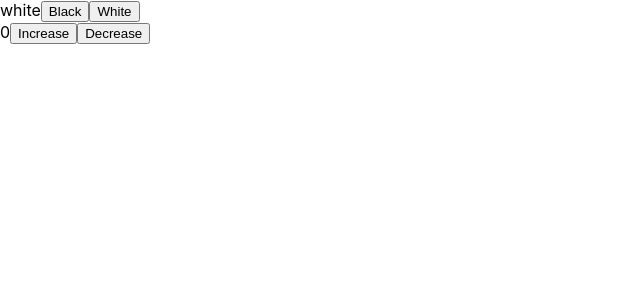
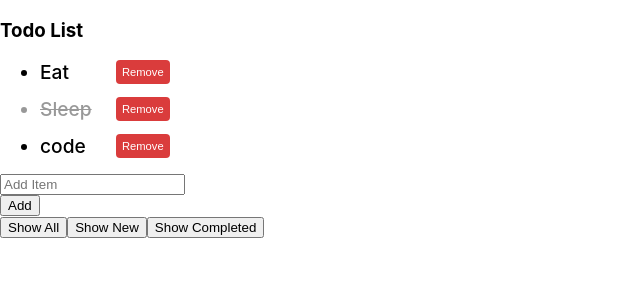
Before and after one commit to thinhpv01/Learn-reactjs, a React (Create React App) app: page / in a window 1280 px wide. Shown: the top 300 px of the page, without its empty margins (0-640 px from the left). Built offline with nearby package versions, Linux system fonts and the light colour scheme.

Commit message:
useState practice

```diff
--- a/package.json
+++ b/package.json
@@ -6,6 +6,7 @@
     "@testing-library/jest-dom": "^5.11.4",
     "@testing-library/react": "^11.1.0",
     "@testing-library/user-event": "^12.1.10",
+    "classnames": "^2.3.1",
     "react": "^17.0.2",
     "react-dom": "^17.0.2",
     "react-scripts": "4.0.3",
--- a/src/App.js
+++ b/src/App.js
@@ -1,9 +1,5 @@
-import logo from './logo.svg';
 import './App.css';
 import TodoFeatures from './features/Todo';
-import AlbumFeature from './features/Albumn';
-import ColorBox from './components/ColorBox';
-import Counter from './components/Counter';
 
 function App() {
   const Thinh = {
@@ -13,10 +9,7 @@ function App() {
   }
   return (
     <div className="App">
-      {/* <TodoFeatures /> */}
-      {/* <AlbumFeature /> */}
-      <ColorBox />
-      <Counter />
+      <TodoFeatures />
     </div>
   );
 }
--- a/src/features/Todo/components/TodoList/index.jsx
+++ b/src/features/Todo/components/TodoList/index.jsx
@@ -1,19 +1,44 @@
 import React from 'react';
 import PropTypes from 'prop-types';
+import './styles.scss';
+import classnames from 'classnames'
 
 TodoList.propTypes = {
     todoList: PropTypes.array.isRequired,
+    onTodoClick: PropTypes.func,
+    removeClick: PropTypes.func,
 };
 
 TodoList.defaultProps = {
     todoList: [],
+    onTodoClick: null,
+    removeClick: null,
 }
 
-function TodoList({todoList}) {
+function TodoList({todoList, onTodoClick, removeClick}) {
+    const handleTodoClick = (todo, index) => {
+        if(!onTodoClick) return;
+        onTodoClick(todo, index)
+    }
+    const handleTodoRemove = (todo, index) => {
+        if(!removeClick) return;
+        removeClick(todo, index)
+    }
     return (
-        <ul>
-            {todoList.map(i=> (
-                <li key={i.id}>{i.title}</li>
+        <ul className="todo__list">
+            {todoList.map((i, index)=> (
+                <div className="todo__box" key={i.id}>
+                    <li
+                        className={classnames({
+                            'todo-item': true,
+                            completed: i.status === 'completed'
+                        })}
+                        onClick = {() => handleTodoClick(i, index)}
+                    >
+                        {i.title}
+                    </li>
+                    <button onClick={() => handleTodoRemove(i, index)}>Remove</button>
+                </div>
             ))}
         </ul>
     );
--- a/src/features/Todo/components/TodoList/styles.scss
+++ b/src/features/Todo/components/TodoList/styles.scss
@@ -0,0 +1,27 @@
+.todo__list{
+    & li{
+        font-weight: 500;
+        font-size: 1.2rem;
+        cursor: pointer;
+        width: 60px;
+    }
+    & li.completed{
+        text-decoration: line-through;
+        opacity: .4;
+    }
+}
+
+.todo__box{
+    display: flex;
+    column-gap: 1rem;
+    margin-bottom: .8rem;
+    button{
+        cursor: pointer;
+        font-size: .7rem;
+        border: none;
+        outline: none;
+        border-radius: 4px;
+        color: #fff;
+        background: #da3c3c;
+    }
+}
--- a/src/features/Todo/index.jsx
+++ b/src/features/Todo/index.jsx
@@ -1,4 +1,4 @@
-import React from 'react';
+import React, { useState } from 'react';
 import PropTypes from 'prop-types';
 import TodoList from './components/TodoList';
 
@@ -7,24 +7,88 @@ TodoFeatures.propTypes = {
 };
 
 function TodoFeatures(props) {
-    const todoList = [
+    const initTodoList = [
         {
             id: 1,
-            title: 'Eat'
+            title: 'Eat',
+            status: 'new',
         },
         {
             id: 2,
-            title: 'Sleep'
+            title: 'Sleep',
+            status: 'completed',
         },
         {
             id: 3,
-            title: 'code'
+            title: 'code',
+            status: 'new',
         }
     ]
+
+    const [todoList, setTodoList] = useState(initTodoList)
+    const [filterStatus, setFilterStatus] = useState('all')
+
+    const onTodoClick = (todo, index) => {
+        const newTodoList = [...todoList];
+        newTodoList[index] = {
+            ...newTodoList[index],
+            status: newTodoList[index].status == 'new' ? 'completed' : 'new'
+        }
+        setTodoList(newTodoList);
+    }
+
+    const removeClick = (todo, index) => {
+        const newTodoList = [...todoList];
+        newTodoList.splice(index, 1);
+        setTodoList(newTodoList);
+    }
+
+    const handleShowAllClick = () => {
+        setFilterStatus('all')
+    }
+    const handleShowNewClick = () => {
+        setFilterStatus('new')
+    }
+    const handleShowCompletedClick = () => {
+        setFilterStatus('completed')
+    }
+
+    const setId = (todoList) => {
+        let id = todoList.length;
+        for(var i = 0; i < todoList.length; i++){
+            if(id === todoList[i].id){
+                id = id + 1;
+                i = 0;
+            }
+        }
+        return id;
+    }
+    const addItem = () => {
+        const value = document.querySelector('.input-item').value;
+        if(value === '') return;
+        const newTodo = {
+            id: setId(todoList),
+            title: value,
+            status: 'new',
+        }
+        const newTodoList = [...todoList, newTodo];
+        setTodoList(newTodoList);
+        console.log(todoList);
+        document.querySelector('.input-item').value = '';
+    }
+
+    const renderedTodoList = todoList.filter(todo => filterStatus === 'all' || filterStatus === todo.status)
+
+
     return (
         <div>
             <h3>Todo List</h3>
-            <TodoList todoList={todoList}/>
+            <TodoList todoList={renderedTodoList} onTodoClick={onTodoClick} removeClick={removeClick}/>
+            <input style={{display: 'block'}} className="input-item" type="text" placeholder="Add Item"></input>
+            <button style={{display: 'block', cursor: "pointer"}} onClick={addItem}>Add</button>
+            <button onClick={handleShowAllClick}>Show All</button>
+            <button onClick={handleShowNewClick}>Show New</button>
+            <button onClick={handleShowCompletedClick}>Show Completed</button>
         </div>
     );
 }
```
Also changed, not shown: 2 other files (tests, documents, lock files or other folders).
